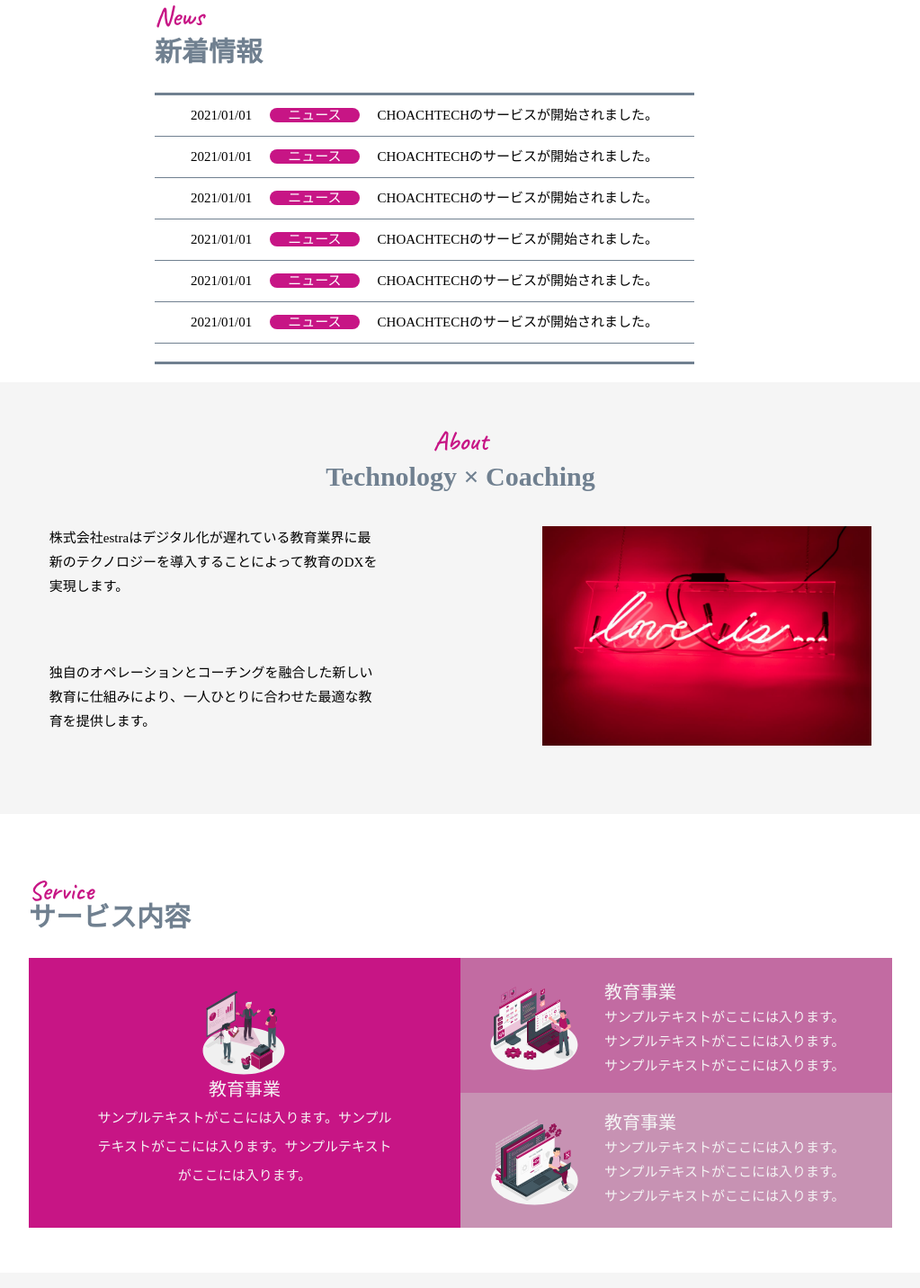
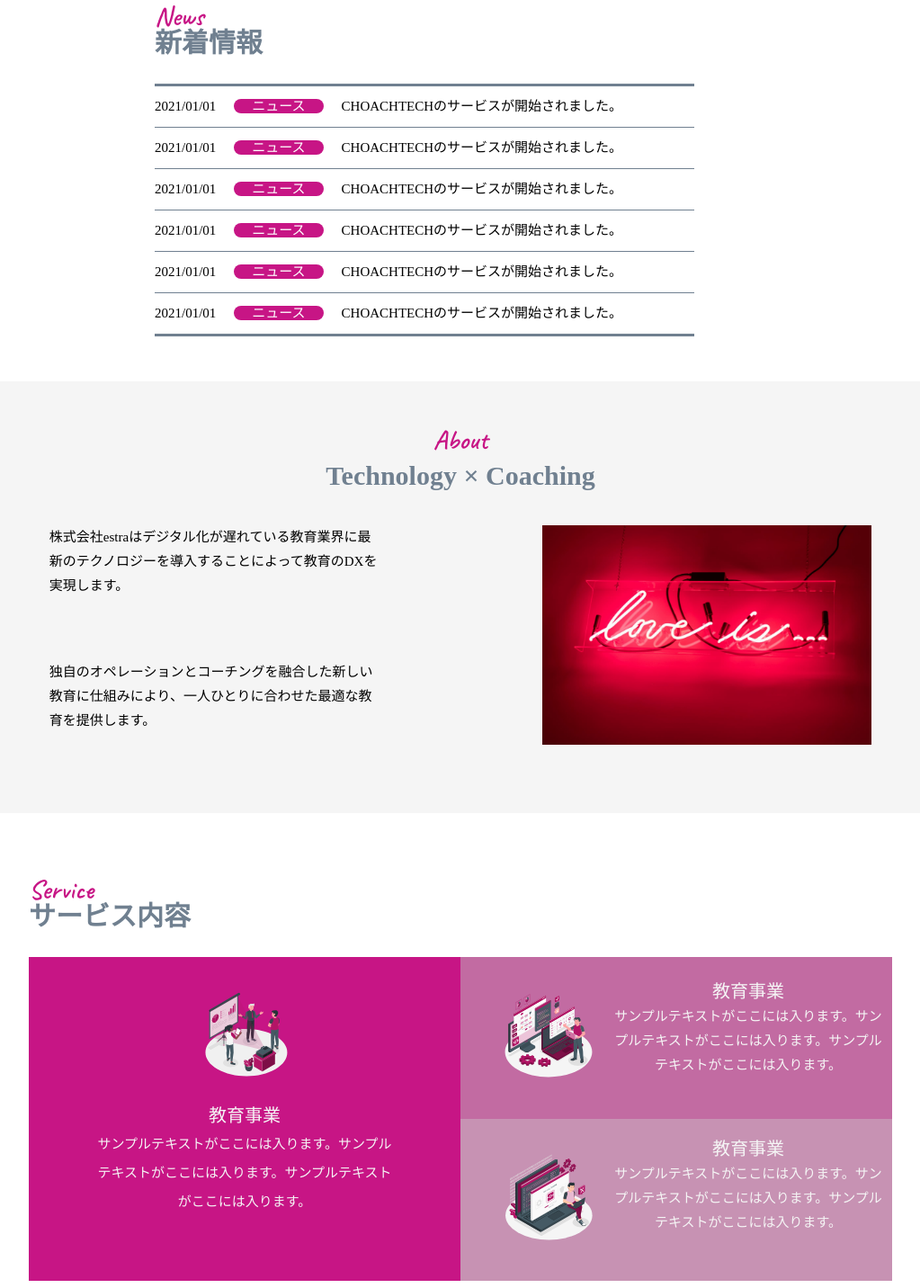
Before and after one commit to hayashi-syake/20210413_hayashi, a plain HTML site: page index.html in a window 1280 px wide. Shown: the part 638-2070 px from the top of the page at 90% size, without its empty margins (128-1151 px from the left). Drawn offline with Linux system fonts and the light colour scheme; a web font is replaced by a local one.

Commit message:
.news,.service,imag

```diff
--- a/css/style.css
+++ b/css/style.css
@@ -84,10 +84,20 @@ a {
   color: slategray;
 }
 
+.news {
+  margin: 50px 300px 50px 300px;
+}
 .news-ttl {
-  padding: 10px 0 30px 0;
+  margin-bottom: 30px;
+}
+.news-list li:first-child {
+  border-top: 3px solid slategray;
+  width: 600px;
+}
+.news-list li:last-child {
   border-bottom: 3px solid slategray;
   width: 600px;
+  margin-bottom: 30px;
 }
 .news-list li {
   border-bottom: 1px solid slategray;
@@ -95,19 +105,6 @@ a {
   line-height: 300%;
   list-style-type: none;
   font-size: 15px;
-}
-ul {
-  text-align: center;
-}
-.line {
-  border-bottom: 3px solid slategray;
-  width: 600px;
-  padding-top: 20px;
-  margin-bottom: 20px;
-}
-.news {
-  padding-top: 50px;
-  padding-left: 300px;
 }
 .news-icon {
   width: 100px;
@@ -180,7 +177,7 @@ ul {
 .service-grid {
   display: grid;
   justify-content: center;
-  grid-template-rows: 70px 90px 150px 150px 50px;
+  grid-template-rows: 70px 90px 180px 180px 50px;
   grid-template-columns: 1fr 3fr 3fr 1fr;
 }
 .service-box1 {
@@ -190,26 +187,27 @@ ul {
 .service-box2 {
   grid-row: 3/5;
   grid-column: 2/3;
+  background-color: mediumvioletred;
+  position: relative;
+  text-align: center;
 }
 .service-box2_grid {
   display: grid;
-  grid-template-rows: 130px 170px;
-  background-color: mediumvioletred;
-  text-align: center;
+  grid-template-rows: 160px 200px;
   line-height: 200%;
-  padding: 0 70px;
 }
 .service-box2_grid_cut1 {
+  display: grid;
   grid-row: 1/2;
-  position: relative;
 }
 .service-img1 {
   position: absolute;
-  top: 25%;
-  left: 35%;
+  top: 10%;
+  left: 40%;
 }
 .service-box2_grid_cut2 {
   grid-row: 2/3;
+  padding: 0 70px;
 }
 
 .service-box3 {
@@ -217,24 +215,24 @@ ul {
   grid-column: 3/4;
   background-color: rgb(194, 107, 162);
   position: relative;
+  text-align: center;
 }
 .service-box3_grid {
+  grid-template-columns: 1fr 2fr;
   display: grid;
-  grid-template-columns: 1fr 2fr;
 }
 .service-box3_grid_cut1 {
   grid-column: 1/2;
-  position: relative;
 }
 .service-img2 {
   position: absolute;
   top: 20%;
-  left: 20%;
+  left: 10%;
 }
 .service-box3_grid_cut2 {
   grid-column: 2/3;
   margin-top: 25px;
-  text-align: left;
+  padding: 0 10px;
   line-height: 170%;
 }
 
@@ -242,6 +240,8 @@ ul {
   grid-row: 4/5;
   grid-column: 3/4;
   background-color: rgb(199, 146, 179);
+  position: relative;
+  text-align: center;
 }
 .service-box4_grid {
   display: grid;
@@ -249,17 +249,16 @@ ul {
 }
 .service-box4_grid_cut1 {
   grid-column: 1/2;
-  position: relative;
 }
 .service-img3 {
   position: absolute;
   top: 20%;
-  left: 20%;
+  left: 10%;
 }
 .service-box4_grid_cut2 {
   grid-column: 2/3;
   margin-top: 20px;
-  text-align: left;
+  padding: 0 10px;
   line-height: 170%;
 }
 
@@ -341,7 +340,7 @@ ul {
 .company-font,
 .company-ttl {
   line-height: 110%;
-  margin: 0 0 0 270px;
+  margin-left: 270px;
 }
 table {
   border: 1px solid darkgray;
@@ -365,7 +364,8 @@ td {
 
 .imag {
   display: flex;
-  margin: 60px 0 60px 0;
+  justify-content: center;
+  margin: 60px auto;
 }
 .recruit-imag1,
 .interview-imag1 {
--- a/index.html
+++ b/index.html
@@ -55,7 +55,6 @@
       <li><a href="">2021/01/01</a><a href="" class="news-icon">ニュース</a>CHOACHTECHのサービスが開始されました。</li>
       <li><a href="">2021/01/01</a><a href="" class="news-icon">ニュース</a>CHOACHTECHのサービスが開始されました。</li>
     </ul>
-    <p class="line"></p>
     </div>
   </article>
   <article>
@@ -95,7 +94,7 @@
               <img src="img/service__second.svg" alt="service" class="service-img2"></div>
             <div class="service-box3_grid_cut2">
               <p class="service-text_ttl">教育事業</p>
-              <p class="service-text">サンプルテキストがここには入ります。<br>サンプルテキストがここには入ります。<br>サンプルテキストがここには入ります。</p>
+              <p class="service-text">サンプルテキストがここには入ります。サンプルテキストがここには入ります。サンプルテキストがここには入ります。</p>
             </div>
           </div></a>
         </div>
@@ -105,7 +104,7 @@
               <img src="img/service__third.svg" alt="service" class="service-img3"></div>
             <div class="service-box4_grid_cut2">
               <p class="service-text_ttl">教育事業</p>
-              <p class="service-text">サンプルテキストがここには入ります。<br>サンプルテキストがここには入ります。<br>サンプルテキストがここには入ります。</p>
+              <p class="service-text">サンプルテキストがここには入ります。サンプルテキストがここには入ります。サンプルテキストがここには入ります。</p>
             </div>
           </div></a>
         </div>
```
